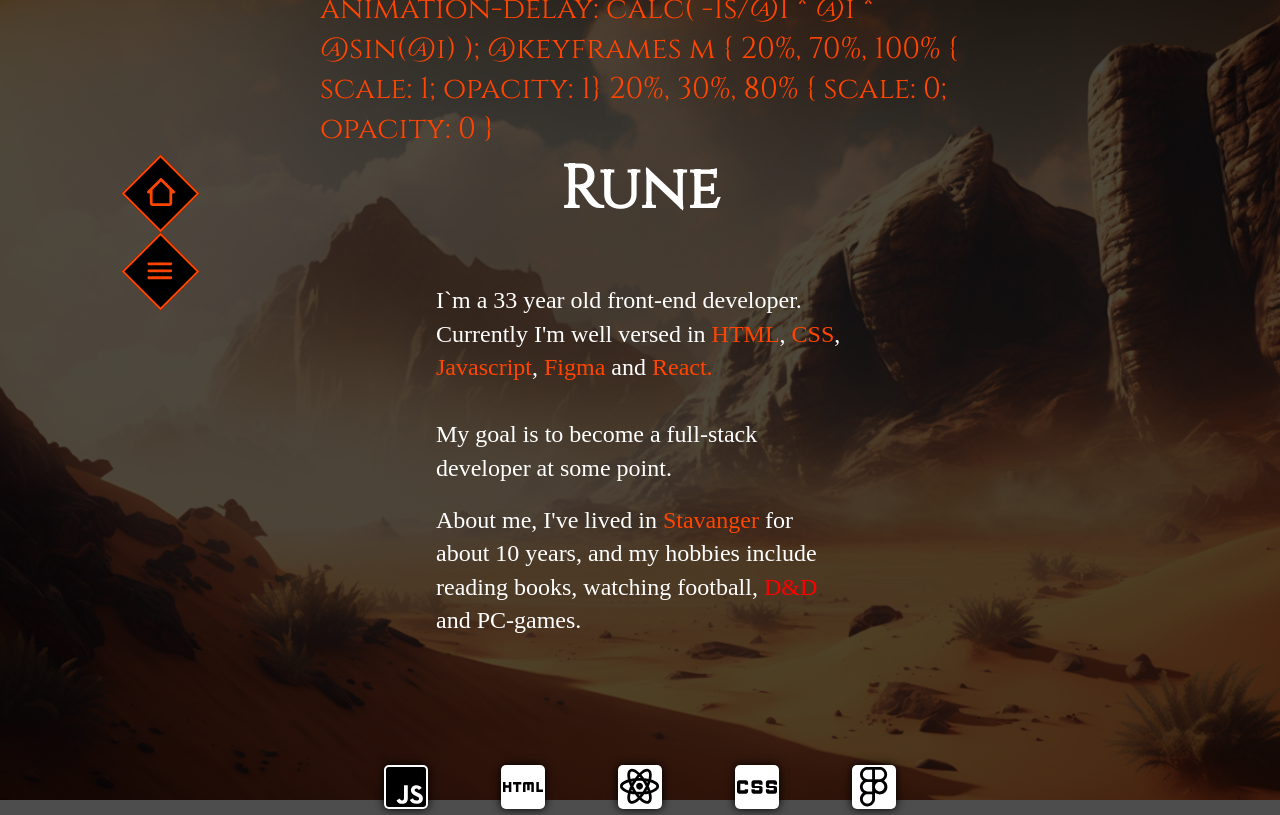
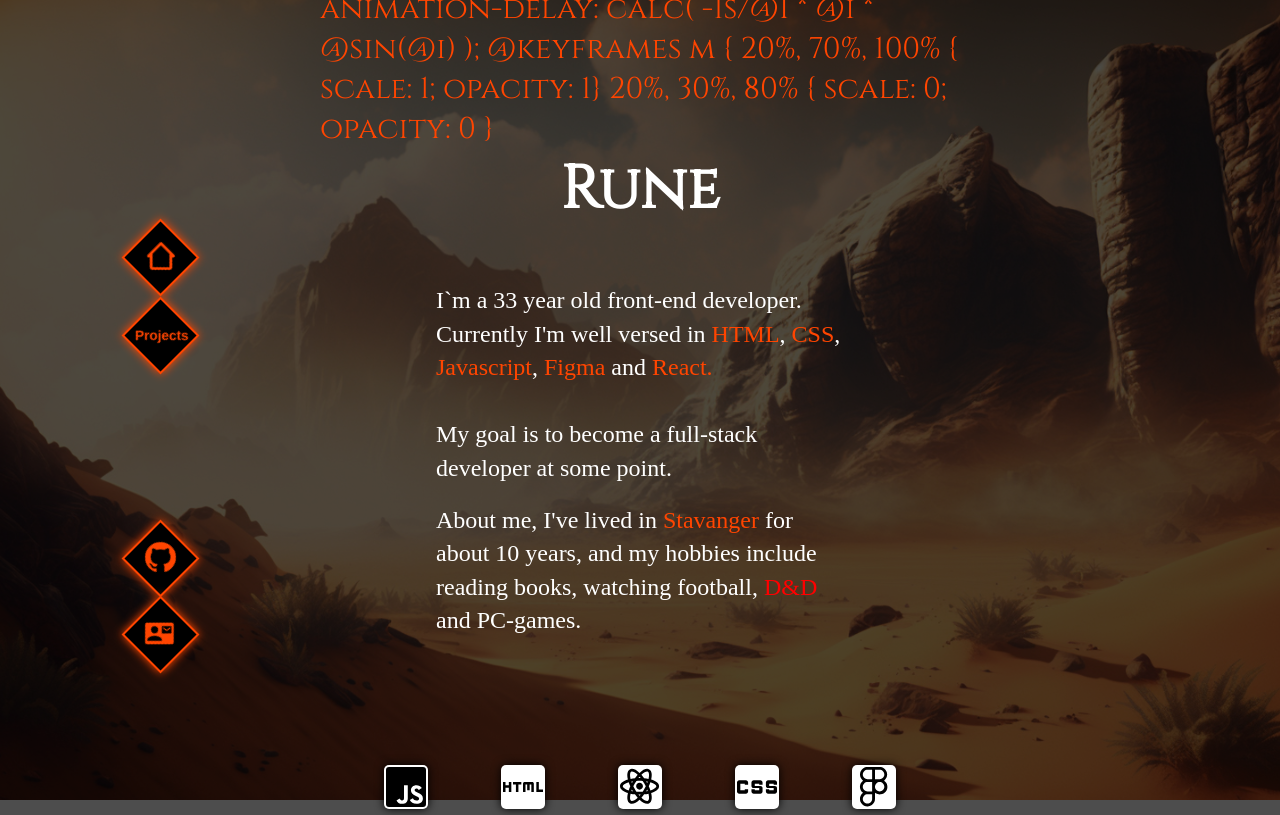
Before and after one commit to RuneKodehode/porto, a React (Vite) app: page / in a window 1280 px wide. Built offline with nearby package versions, Linux system fonts and the light colour scheme.

Commit message:
style and open/close of proj buttons

```diff
--- a/src/components/NavBar/NavBar.jsx
+++ b/src/components/NavBar/NavBar.jsx
@@ -10,6 +10,7 @@ function NavBar() {
   return (
     <div id="navId">
       {/* here we have a div with a <link> that navigates to the default homepage of the site. within the button you see an svg that represents a house on the button itself.  */}
+      <div className="btnSpace">
         <Link to="/">
           <div>
             <button
@@ -35,23 +36,12 @@ function NavBar() {
           aria-label="open or close the navigation menu"
           onClick={() => {
             setShowNav(!showNav);
+            setHideClose(0);
           }}
         >
-        <div>
-          <svg
-            width="25"
-            height="25"
-            viewBox="0 0 139 93"
-            fill="none"
-            style={{ rotate: " 45deg" }}
-          >
-            <path
-              d="M7.72222 93H131.278C135.525 93 139 89.5125 139 85.25C139 80.9875 135.525 77.5 131.278 77.5H7.72222C3.475 77.5 0 80.9875 0 85.25C0 89.5125 3.475 93 7.72222 93ZM7.72222 54.25H131.278C135.525 54.25 139 50.7625 139 46.5C139 42.2375 135.525 38.75 131.278 38.75H7.72222C3.475 38.75 0 42.2375 0 46.5C0 50.7625 3.475 54.25 7.72222 54.25ZM0 7.75C0 12.0125 3.475 15.5 7.72222 15.5H131.278C135.525 15.5 139 12.0125 139 7.75C139 3.4875 135.525 0 131.278 0H7.72222C3.475 0 0 3.4875 0 7.75Z"
-              fill="orangered"
-            />
-          </svg>
+          <div style={{ rotate: "45deg" }}>Projects</div>
+        </button>
       </div>
-      </button>
       <div className="btnDiv">
         {showNav && (
           <Link to="/ProjectOne">
@@ -60,7 +50,7 @@ function NavBar() {
               id="projectOne"
               className="navBtn "
               onClick={() => {
-                setHideClose(1);
+                setHideClose((prevHideClose) => (prevHideClose !== 1 ? 1 : 0));
               }}
             >
               <div style={{ rotate: "-45deg" }}>Parallax</div>
@@ -100,7 +90,7 @@ function NavBar() {
               aria-label="Pokedex text button"
               className="navBtn "
               onClick={() => {
-                setHideClose(2);
+                setHideClose((prevHideClose) => (prevHideClose !== 2 ? 2 : 0));
               }}
             >
               <div style={{ rotate: "-45deg" }}>
@@ -152,7 +142,7 @@ function NavBar() {
               id="projectOne"
               className="navBtn "
               onClick={() => {
-                setHideClose(3);
+                setHideClose((prevHideClose) => (prevHideClose !== 3 ? 3 : 0));
               }}
             >
               <div>
@@ -268,7 +258,7 @@ function NavBar() {
           </div>
         )}
       </div>
-      {showNav && (
+      <div className="btnSpace">
         <a
           href="https://github.com/RuneKodehode?tab=repositories"
           target="_blank"
@@ -297,8 +287,7 @@ function NavBar() {
             </button>
           </div>
         </a>
-      )}
-      {showNav && (
+
         <Link to="/Contact">
           <button
             aria-label="Contact information button"
@@ -320,7 +309,7 @@ function NavBar() {
             </div>
           </button>
         </Link>
-      )}
+      </div>
     </div>
   );
 }
--- a/src/index.css
+++ b/src/index.css
@@ -74,9 +74,12 @@ h1 {
   grid-template-columns: [col-one] 25% [col-two] 50% [col-three] 25%;
   grid-template-rows: [one] 230px [two] auto [three] 20%;
 }
-
+.btnSpace {
+  display: flex;
+  flex-direction: column;
+  gap: 21px;
+}
 #navId {
-  margin-top: -20%;
   display: flex;
   flex-direction: column;
   align-items: center;
@@ -84,7 +87,12 @@ h1 {
   grid-column: col-one;
   grid-row: two;
   justify-self: center;
-  gap: 21px;
+  justify-content: space-between;
+  background-position: center;
+  width: 90vw;
+  height: 54vh;
+
+  background-size: cover;
 }
 
 .navBtn {
@@ -96,12 +104,12 @@ h1 {
   justify-self: flex-start;
   align-self: center;
   color: orangered;
-
   border: 2px solid orangered;
+  filter: drop-shadow(0px 0px 5px orangered);
 }
 .navBtn:focus {
-  background-color: rgba(255, 68, 0, 0.412);
-  color: black;
+  transition: 1.4s;
+  filter: drop-shadow(0px 0px 20px orangered) invert(100%);
 }
 .btnDiv {
   display: flex;
@@ -114,6 +122,8 @@ h1 {
 .navBtn:hover {
   cursor: pointer;
   border: 2px solid black;
+}
+.navBtn:active {
 }
 
 #icons {
@@ -179,6 +189,7 @@ h1 {
     align-self: flex-start;
     margin-top: 10px;
     gap: 15px;
+    height: 20vh;
   }
   .btnDiv {
     flex-direction: column;
```
Lines whose indentation alone changed are shown as unchanged.
